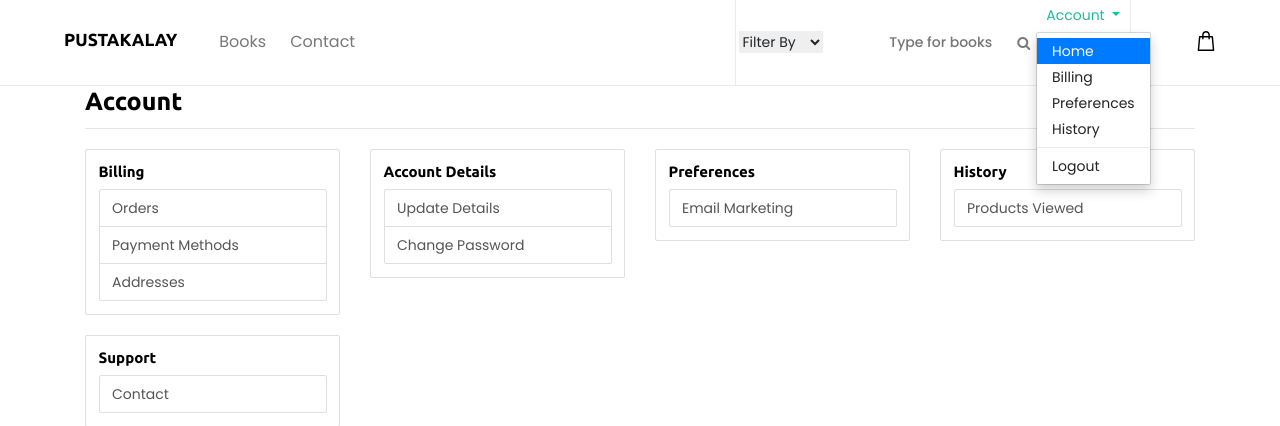
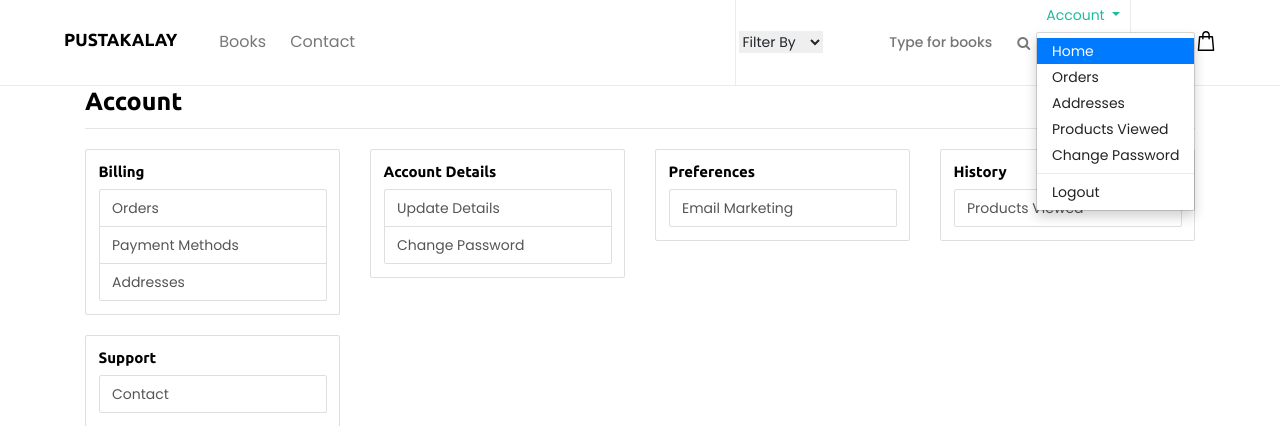
Before and after one commit to pustakalay/pustakalaywebsite, a Django app: page /account/ in a window 1280 px wide, after a click on "Account". Shown: the top 426 px of the page. Run offline with Django 3.2, Linux system fonts and the light colour scheme; the visitor is signed in with stand-in values (Sample User, id 1); parts of the project's set-up code (start-up, migrations or seed data) failed here and were passed over; some libraries are stand-ins or nearby versions.

Commit message:
Updating dropdown links

```diff
--- a/templates/header.html
+++ b/templates/header.html
@@ -87,12 +87,12 @@
 						href="#" id="navbarDropdown" role="button" data-toggle="dropdown"
 						aria-haspopup="true" aria-expanded="false"> Account </a>
 						<div class="dropdown-menu" aria-labelledby="navbarDropdown">
-							<a
-								class="dropdown-item {% if request.path == account_url %}active{% endif %}"
+							<a class="dropdown-item {% if request.path == account_url %}active{% endif %}"
 								href="{{ account_url }}">Home</a>
-					          <a class="dropdown-item" href="#">Billing</a>
-					          <a class="dropdown-item" href="#">Preferences</a>
-					          <a class="dropdown-item" href="#">History</a>
+					          <a class="dropdown-item" href='{% url "orders:list" %}'>Orders</a>
+					          <a class="dropdown-item" href='{% url "addresses:home" %}'>Addresses</a>
+					          <a class="dropdown-item" href='{% url "account:user-book-history" %}'>Products Viewed</a>
+					          <a class="dropdown-item" href='{% url "password_change" %}'>Change Password</a>
 							<div class="dropdown-divider"></div>
 							<a class="dropdown-item" href="{{ logout_url }}">Logout</a>
 						</div>
```
